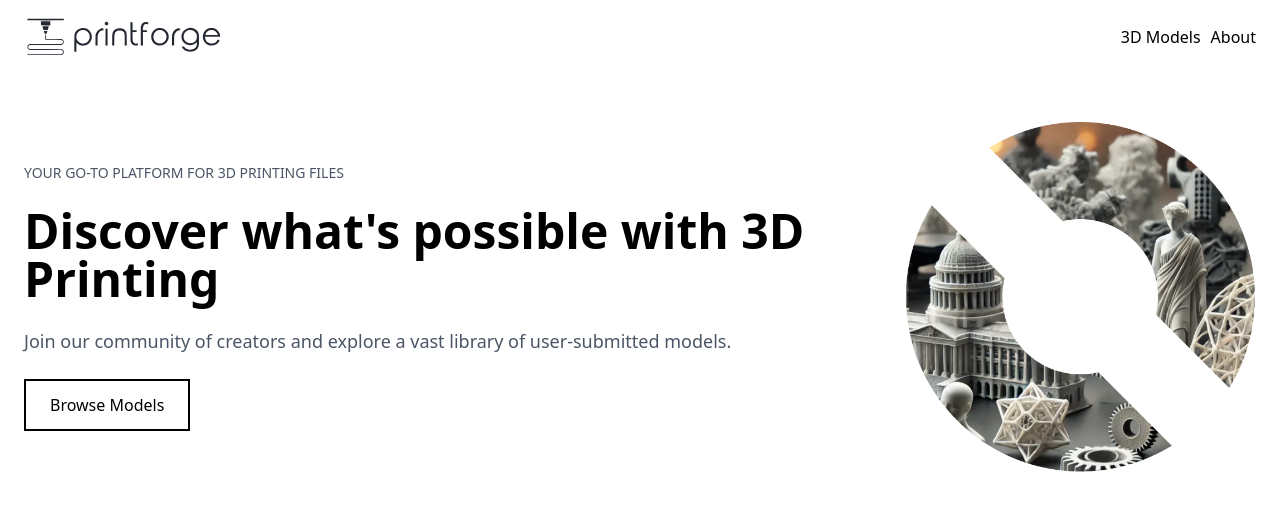
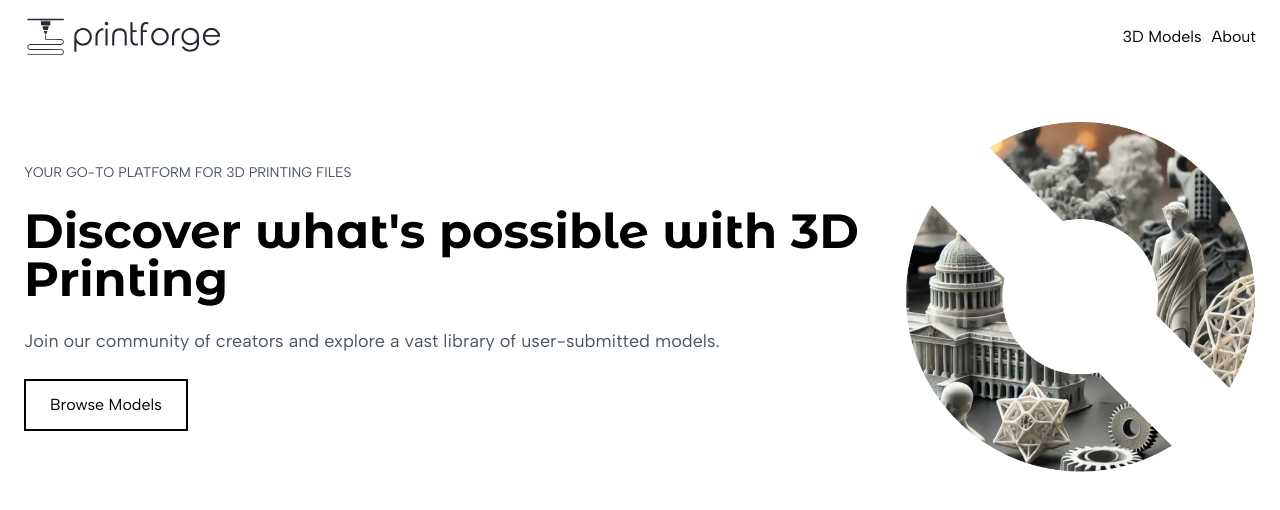
Before and after one commit to NicholasCloud4/print-forge, a Next.js app: page / in a window 1280 px wide. Shown: the top 510 px of the page. Built offline with nearby package versions, Linux system fonts and the light colour scheme.

Commit message:
Optimizing Fonts

```diff
--- a/app/globals.css
+++ b/app/globals.css
@@ -1 +1,10 @@
 @import "tailwindcss";
+
+h1,
+h2,
+h3,
+h4,
+h5,
+h6 {
+    font-family: var(--font-montserrat-alternates);
+}
--- a/app/layout.tsx
+++ b/app/layout.tsx
@@ -1,12 +1,17 @@
 import "./globals.css";
+import { Albert_Sans, Montserrat_Alternates } from "next/font/google";
 
-/**
- * Challenge: Add the header to the project
- *
- * Hint: for the printforge logo(s), use a string src on the `<img />`:
- * src="/printforge-logo.svg" (Desktop logo)
- * src="/printforge-logo-icon.svg" (Mobile logo)
- */
+const albertSans = Albert_Sans({
+    subsets: ["latin"],
+    display: "swap",
+});
+
+const montserratAlternates = Montserrat_Alternates({
+    subsets: ["latin"],
+    display: "swap",
+    weight: ["100", "200", "300", "400", "500", "600", "700", "800", "900"],
+    variable: "--font-montserrat-alternates",
+});
 
 export default function RootLayout({
     children,
@@ -15,7 +20,9 @@
 }>) {
     return (
         <html lang="en">
-            <body>
+            <body
+                className={`${albertSans.className} ${montserratAlternates.variable}`}
+            >
                 <header className="w-full bg-white">
                     <nav className="flex justify-between px-6 py-4">
                         <div className="relative">
```
